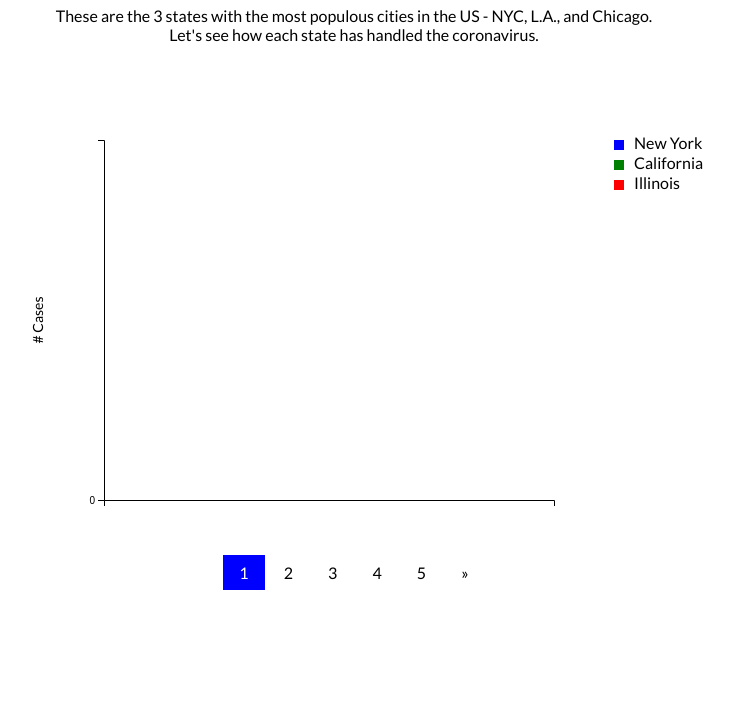
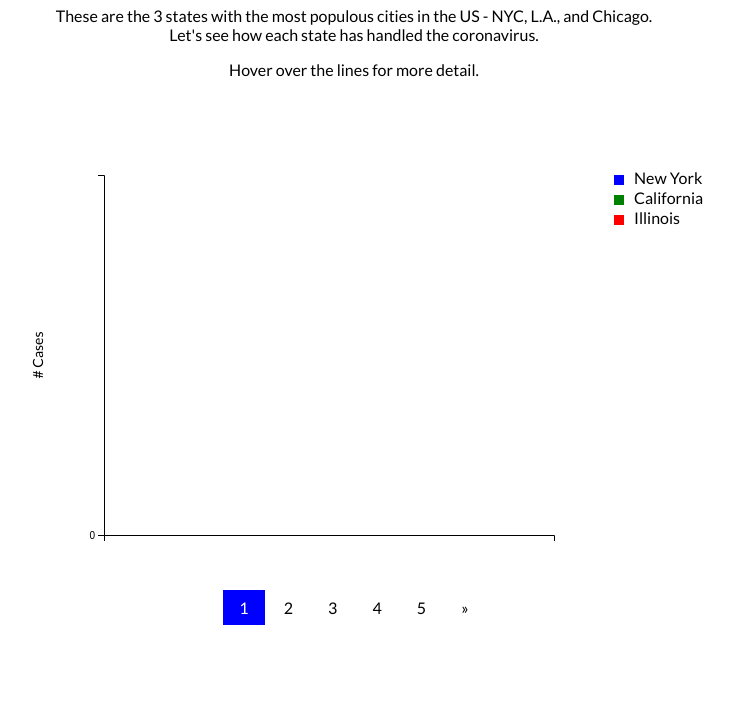
Before and after one commit to alicesf2/498-narrative-viz, a plain HTML site: page index.html in a window 1280 px wide. Shown: the part 76-800 px from the top of the page, without its empty margins (286-1020 px from the left). Drawn offline with nearby package versions, Linux system fonts and the light colour scheme; no server answers.

Commit message:
Add user prompt for homepage

```diff
--- a/index.html
+++ b/index.html
@@ -32,6 +32,7 @@
     and Chicago. <br />
     Let's see how each state has handled the coronavirus.
   </p>
+  <p>Hover over the lines for more detail.</p>
 
   <div id="container"></div>
   <div class="pagination">
```
